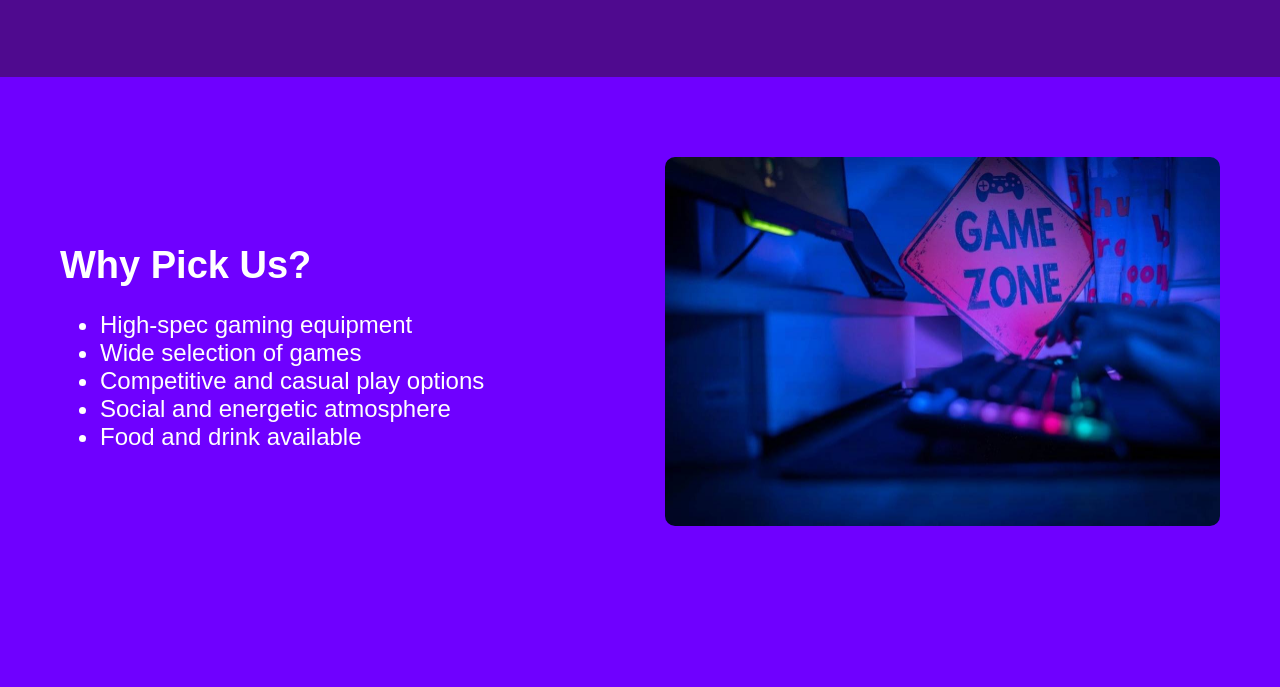
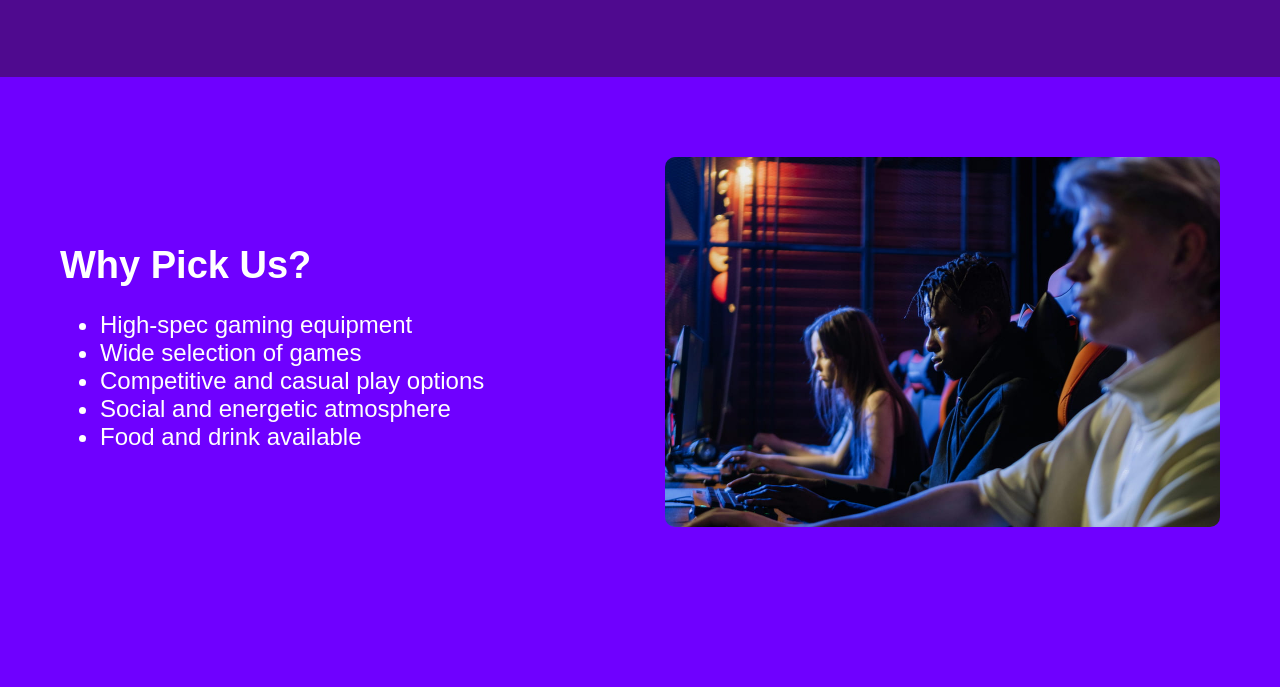
Before and after one commit to collegellm/collegellm.github.io, a plain HTML site: page index.html in a window 1280 px wide. Shown: the part 602-1289 px from the top of the page. Drawn offline with Linux system fonts and the light colour scheme.

Commit message:
updating images.
I changed the first image to fit my project brief more

```diff
--- a/index.html
+++ b/index.html
@@ -60,7 +60,7 @@
     </div>
 
     <div class="content-image">
-      <img src="image/gamingpic-compressed.jpg" alt="game zone sign at desk">
+      <img src="image/gamingpic-optimised.jpg" alt="three people playing video games together">
     </div>
 
   </section>
```
Also changed, not shown: image/gamingpic-optimised.jpg (added).
